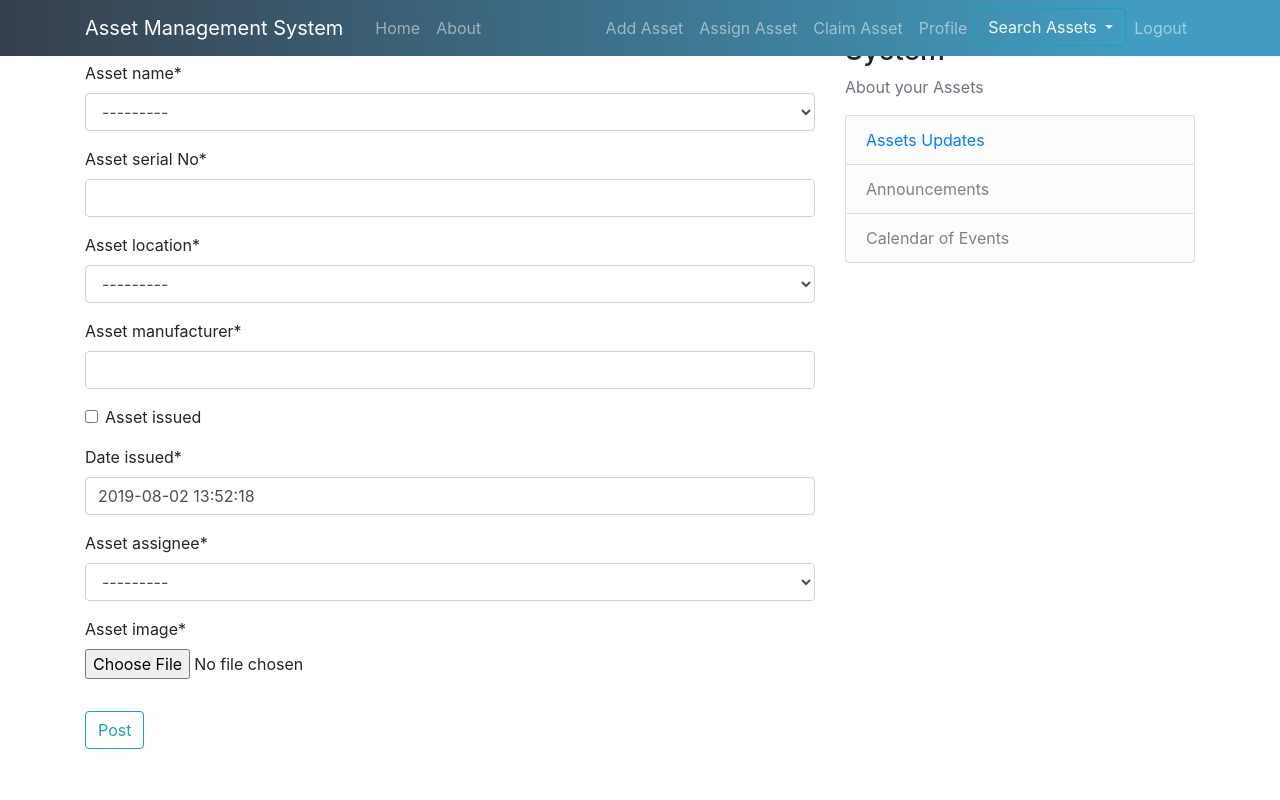
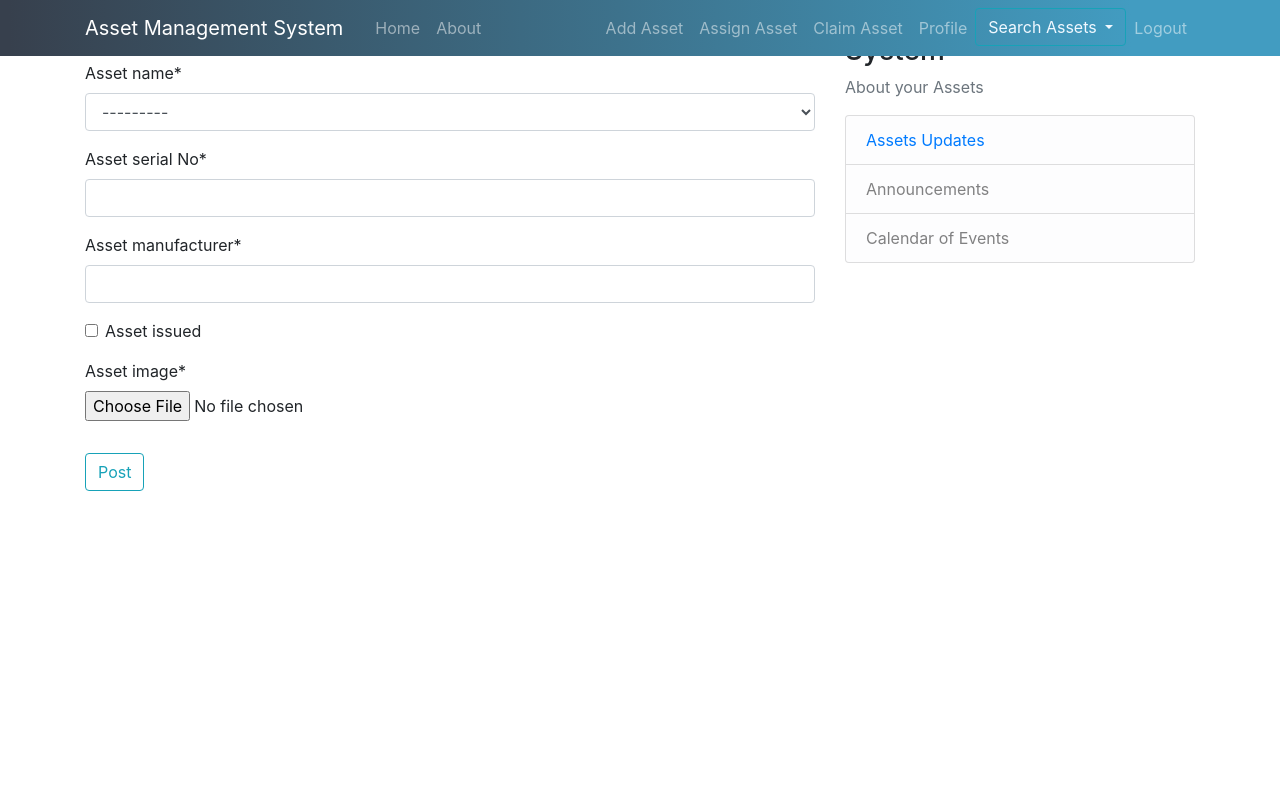
Before and after one commit to jameskomo/asset-management-system, a Django app: page /assets/new/ in a window 1280 px wide. Run offline with Django 3.2, Linux system fonts and the light colour scheme; the visitor is signed in with stand-in values (Sample User, id 1); data comes from the database, SQL or seed files in the repository; some libraries are stand-ins or nearby versions.

Commit message:
Update views created for both Issuance and Assets models

```diff
--- a/asset_app/models.py
+++ b/asset_app/models.py
@@ -20,12 +20,9 @@ LOCATION_CHOICES = (
 class Assets(models.Model):
     asset_name = models.CharField(max_length=100, choices=ASSET_CHOICES)
     asset_serial_No = models.CharField(max_length=100)
-    asset_location = models.CharField(max_length=100, choices=LOCATION_CHOICES)
     asset_manufacturer = models.CharField(max_length=100)
     date_purchased = models.DateTimeField()
-    asset_issued = models.BooleanField()
-    date_issued = models.DateTimeField(default=timezone.now)
-    asset_assignee = models.ForeignKey(User, on_delete=models.CASCADE)
+    asset_issued = models.BooleanField(default=False)
     asset_image = models.ImageField(default="default.jpeg", upload_to = 'images/')
 
     def __str__(self):
@@ -38,7 +35,6 @@ class Assets(models.Model):
 class AssetsIssuance(models.Model):
     asset=models.ForeignKey(Assets,on_delete=models.PROTECT)
     asset_location = models.CharField(max_length=100, choices=LOCATION_CHOICES)
-    asset_issued = models.BooleanField()
     date_issued = models.DateTimeField(default=timezone.now)
     asset_assignee = models.ForeignKey(User, on_delete=models.CASCADE)
 
--- a/asset_app/templates/asset_app/base.html
+++ b/asset_app/templates/asset_app/base.html
@@ -33,6 +33,7 @@
               <a class="nav-item nav-link" href="{% url 'asset_app-about' %}">About</a>
             </div>
             <!-- Navbar Right Side -->
+
             <div class="navbar-nav">
               {% if user.is_authenticated %}
                 <a class="nav-item nav-link" href="{% url 'assets-create' %}">Add Asset</a>
--- a/asset_app/views.py
+++ b/asset_app/views.py
@@ -24,7 +24,7 @@ class AssetsListView(ListView):
     model = Assets
     template_name = 'asset_app/home.html'  # <app>/<model>_<viewtype>.html
     context_object_name = 'assets'
-    ordering = ['-date_issued']
+    ordering = ['-date_purchased']
 
 
 # Detail Views for Assets
@@ -34,20 +34,20 @@ class AssetsDetailView(DetailView):
 # Create Views for Assets
 class AssetsCreateView(LoginRequiredMixin, CreateView):
     model = Assets
-    fields = ['asset_name', 'asset_serial_No', 'asset_location', 'asset_manufacturer', 'asset_issued', 'date_issued', 'asset_assignee', 'asset_image']
+    fields = ['asset_name', 'asset_serial_No', 'asset_manufacturer', 'asset_issued', 'asset_image']
 
     def form_valid(self, form):
-        form.instance.author = self.request.user
+        form.instance.user = self.request.user
         return super().form_valid(form)
 
 # Update Class Views for Assets
 
 class AssetsUpdateView(LoginRequiredMixin, UserPassesTestMixin, UpdateView):
     model = Assets
-    fields = ['asset_name', 'asset_serial_No', 'asset_location', 'asset_manufacturer', 'asset_issued', 'date_issued', 'asset_assignee', 'asset_image']
+    fields = ['asset_name', 'asset_serial_No', 'asset_manufacturer', 'asset_issued', 'asset_image']
 
     def form_valid(self, form):
-        form.instance.author = self.request.user
+        form.instance.user = self.request.user
         return super().form_valid(form)
 
     def test_func(self):
```
Also changed, not shown: asset_app/templates/asset_app/home.html (+7 -7 lines), asset_app/migrations/0001_initial.py (added), asset_app/migrations/__init__.py (added).
